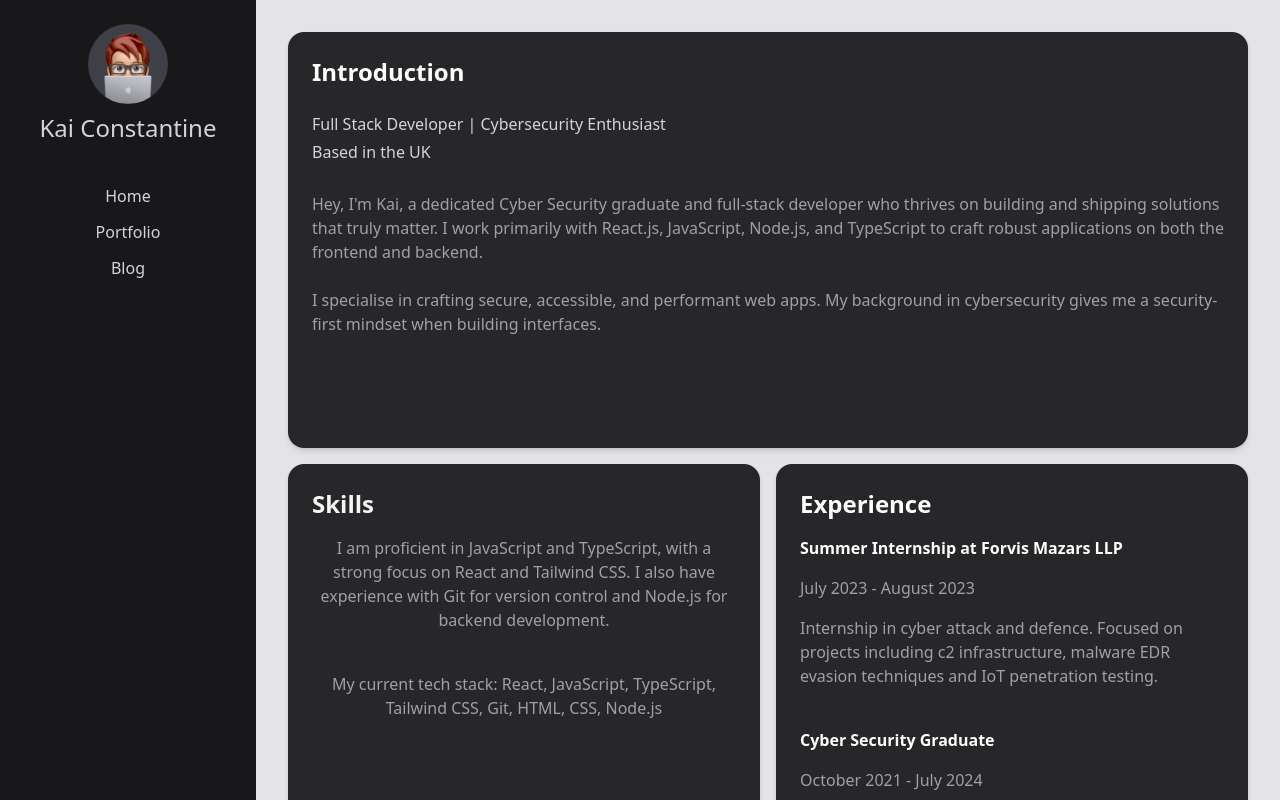
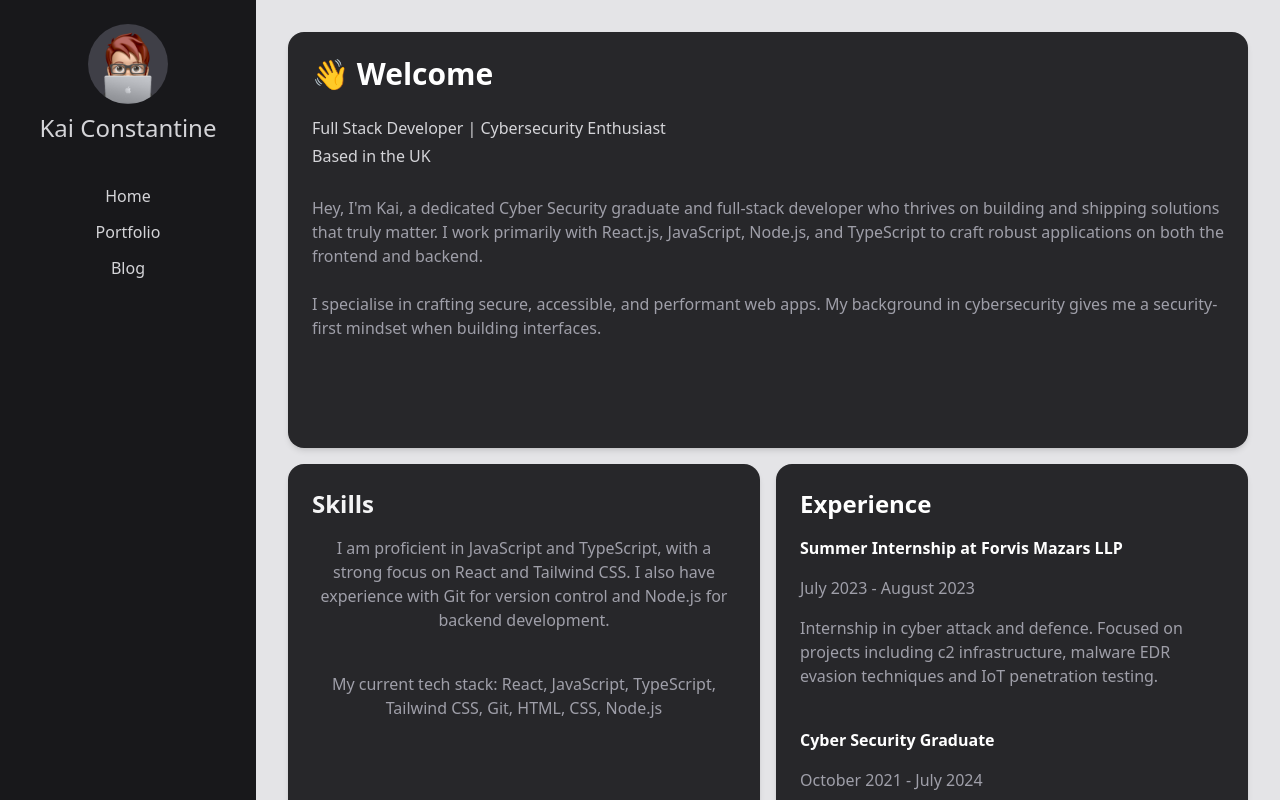
Before and after one commit to Kaialogen/Portfolio, a React (Vite) app: page / in a window 1280 px wide. Shown: the top 800 px of the page. Built offline with nearby package versions, Linux system fonts and the light colour scheme.

Commit message:
feat: Add WelcomeText component for dynamic greetings in multiple languages

```diff
--- a/src/components/Layout/Intro.tsx
+++ b/src/components/Layout/Intro.tsx
@@ -1,6 +1,8 @@
+import WelcomeText from '../WelcomeText/WelcomeText';
+
 const Intro = () => (
   <section className='p-6 rounded-2xl bg-zinc-800 shadow-md h-full'>
-    <h1 className='text-2xl font-bold'>Introduction</h1>
+    <WelcomeText />
     <p className='text-zinc-400 mb-4'>
       <br />
       <span className='block mb-1 text-zinc-300'>Full Stack Developer | Cybersecurity Enthusiast</span>
--- /dev/null
+++ b/src/components/WelcomeText/WelcomeText.tsx
@@ -0,0 +1,29 @@
+import { useState, useEffect } from 'react';
+
+export default function WelcomeText() {
+  const [currentIndex, setCurrentIndex] = useState(0);
+
+  // List of translations for "Welcome" in different languages
+  const translations: string[] = [
+    'Welcome',
+    'Bienvenido',
+    'Bienvenue',
+    'Willkommen',
+    'Benvenuto',
+    '欢迎',
+    'ようこそ',
+    '환영합니다',
+  ];
+
+  useEffect(() => {
+    const interval = setInterval(() => {
+      setCurrentIndex((prevIndex) => (prevIndex + 1) % translations.length);
+    }, 10000); // Change every 10 seconds
+    return () => clearInterval(interval); // Clean up on unmount
+  }, [translations.length]);
+
+  // Get the current translation based on the index
+  const currentTranslation = translations[currentIndex];
+
+  return <h1 className='text-3xl font-bold'>👋 {currentTranslation}</h1>;
+}
```
